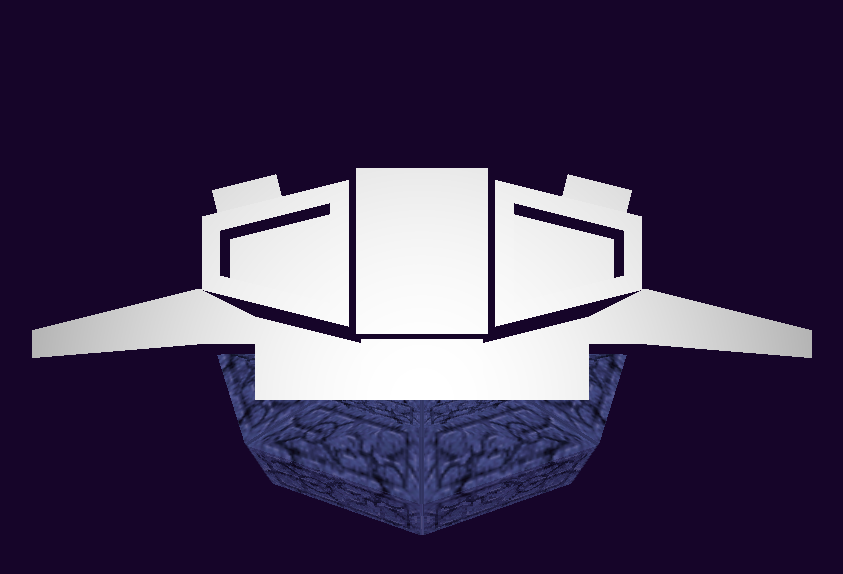
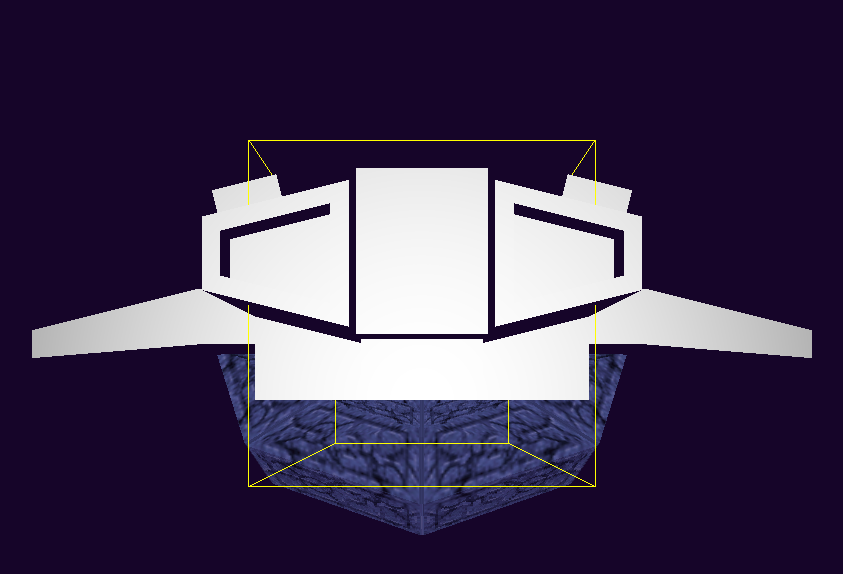
Before and after one commit to SpicyCactuar/starship, a plain HTML site: page index.html in a window 1280 px wide. Shown: the whole page, without its empty margins (218-1061 px from the left). Drawn offline with Linux system fonts and the light colour scheme; animation ran at ten frames a second.

Commit message:
Collider drawing

```diff
--- a/index.html
+++ b/index.html
@@ -6,6 +6,9 @@
 
 	<link href="styles/style.css" rel="stylesheet">
 
+	<script type="text/javascript" src="scripts/shader.js"></script>
+	<script type="text/javascript" src="scripts/collider_drawer.js"></script>
+	<script type="text/javascript" src="scripts/collider.js"></script>
 	<script type="text/javascript" src="scripts/object_mesh.js"></script>
 	<script type="text/javascript" src="scripts/object_drawer.js"></script>
 	<script type="text/javascript" src="scripts/game_object.js"></script>
--- a/main.js
+++ b/main.js
@@ -7,6 +7,7 @@ var gl;
 // GameObjects
 var gameObjectList = [];
 var drawerList = [];
+var colliderList = [];
 
 // Camera
 var camera = new Camera();
@@ -17,10 +18,10 @@ window.onload = async function() {
     initializeScene()
     updateCanvasSize()
 	startGameLoop()
-	InitializeGameInputListeners()
+	initializeGameInputListeners()
 }
 
-function InitializeGameInputListeners(){
+function initializeGameInputListeners(){
 	document.addEventListener('keydown', function(event) {
 		var current_angleX = camera.rotation[0]
 		var current_angleY = camera.rotation[1]
@@ -82,6 +83,7 @@ function initializeScene() {
 
 	let starship = createStarship(cameraMatrices)
 	gameObjectList.push(starship)
+	colliderList.push(starship.collider)
 
 	stage.setScale(1.0, 1.0, 1.0)
 	stage.setRotation(45.0, 0.0, 0.0)
@@ -89,7 +91,6 @@ function initializeScene() {
 
 	starship.setTranslation(0.0, 0.0, -3.0)
 	starship.setRotation(0.0, 180.0, 0.0)
-
 }
 
 function createStage(cameraMatrices) {
@@ -176,9 +177,13 @@ function notifyViewportUpdated() {
 	drawerList.forEach(function(drawer) {
 		drawer.onModelViewProjectionUpdated(matrices.mvp, matrices.mv)
 	})
+	colliderList.forEach(function(collider) {
+		collider.onModelViewProjectionUpdated(matrices.mvp)
+	})
 	gameObjectList.forEach(function(gameObject) {
 		gameObject.updateWorldTransform()
 	})
+
 }
 
 function startGameLoop() {
--- /dev/null
+++ b/scripts/collider.js
@@ -0,0 +1,79 @@
+class Collider {
+    constructor(position, width, height, depth) {
+        this.position = position
+
+        this.halfWidth = width / 2.0
+        this.halfHeight = height / 2.0
+        this.halfDepth = depth / 2.0
+
+        this.drawer = new ColliderDrawer()
+        this.drawer.setColliderData(this)
+    }
+
+    draw() {
+        this.drawer.draw()
+    }
+
+    onModelViewProjectionUpdated(mvp) {
+        this.drawer.onModelViewProjectionUpdated(mvp)
+    }
+
+    updateWorldTransform(worldTransform) {
+        let colliderTransform = [
+            1.0, 0.0, 0.0, 0.0,
+            0.0, 1.0, 0.0, 0.0,
+            0.0, 0.0, 1.0, 0.0,
+            this.position[0] + worldTransform[12], this.position[1] + worldTransform[13], this.position[2] + worldTransform[14], 1.0,
+        ]
+
+        //worldTransform = matrixMultiply(worldTransform, colliderTransform)
+
+        this.drawer.updateWorldTransform(colliderTransform)
+    }
+
+    getFacesBuffer() {
+        // y+ arriba
+        // z+ mirando hacia adelante (z- es hacia la cámara)
+        // x+ derecha desde la cámara
+
+        let facesBuffer = [
+            // top (xz)
+            -this.halfWidth, this.halfHeight, this.halfDepth, // top left
+            this.halfWidth, this.halfHeight, this.halfDepth, // top right
+            this.halfWidth, this.halfHeight, -this.halfDepth, // bottom right
+            -this.halfWidth, this.halfHeight, -this.halfDepth, // bottom left
+
+            // front (xy)
+            -this.halfWidth, this.halfHeight, this.halfDepth, // top left
+            this.halfWidth, this.halfHeight, this.halfDepth, // top right
+            this.halfWidth, -this.halfHeight, this.halfDepth, // bottom right
+            -this.halfWidth, -this.halfHeight, this.halfDepth, // bottom left
+
+            // right (yz)
+            this.halfWidth, this.halfHeight, -this.halfDepth, // top left
+            this.halfWidth, this.halfHeight, this.halfDepth, // top right
+            this.halfWidth, -this.halfHeight, this.halfDepth, // bottom right
+            this.halfWidth, -this.halfHeight, -this.halfDepth, // bottom left
+
+            // back (xy)
+            -this.halfWidth, this.halfHeight, -this.halfDepth, // top left
+            this.halfWidth, this.halfHeight, -this.halfDepth, // top right
+            this.halfWidth, -this.halfHeight, -this.halfDepth, // bottom right
+            -this.halfWidth, -this.halfHeight, -this.halfDepth, // bottom left
+
+            // left (yz)
+            -this.halfWidth, this.halfHeight, -this.halfDepth, // top left
+            -this.halfWidth, this.halfHeight, this.halfDepth, // top right
+            -this.halfWidth, -this.halfHeight, this.halfDepth, // bottom right
+            -this.halfWidth, -this.halfHeight, -this.halfDepth, // bottom left
+
+            // bottom (xz)
+            -this.halfWidth, -this.halfHeight, this.halfDepth, // top left
+            this.halfWidth, -this.halfHeight, this.halfDepth, // top right
+            this.halfWidth, -this.halfHeight, -this.halfDepth, // bottom right
+            -this.halfWidth, -this.halfHeight, -this.halfDepth, // bottom left
+        ]
+
+        return facesBuffer
+    }
+}
--- /dev/null
+++ b/scripts/collider_drawer.js
@@ -0,0 +1,83 @@
+class ColliderDrawer {
+
+    constructor() {
+        this.prog = createShaderProgram(colliderVS, colliderFS)
+
+        this.mvpLoc = gl.getUniformLocation(this.prog, 'mvp')
+        this.colLoc = gl.getUniformLocation(this.prog, 'color')
+		this.posLoc = gl.getAttribLocation(this.prog, 'pos')
+		this.positionBuffer = gl.createBuffer()
+
+        this.mvp = null
+
+        this.setColor([1.0, 1.0, 0.0, 1.0])
+    }
+
+    setColor(color) {
+        gl.useProgram(this.prog);
+        gl.uniform4fv(this.colLoc, color);
+    }
+
+    setColliderData(collider) {
+        let vertices = collider.getFacesBuffer()
+
+        gl.useProgram(this.prog);
+
+        gl.bindBuffer(gl.ARRAY_BUFFER, this.positionBuffer);
+        gl.bufferData(gl.ARRAY_BUFFER, new Float32Array(vertices), gl.STATIC_DRAW);
+    }
+
+	onModelViewProjectionUpdated(mvp) {
+		this.mvp = mvp
+	}
+
+    updateWorldTransform(worldTransform) {
+        if (this.mvp == null) return
+
+        let newMVP = matrixMultiply(this.mvp, worldTransform)
+
+		// Set mvp matrix value in shaders
+		gl.useProgram(this.prog);
+		gl.uniformMatrix4fv(this.mvpLoc, false, newMVP);
+	}
+
+	draw() {
+		gl.useProgram(this.prog);
+        // Enables position attribute as a vec3
+        gl.bindBuffer(gl.ARRAY_BUFFER, this.positionBuffer);
+        gl.vertexAttribPointer(this.posLoc, 3, gl.FLOAT, false, 0, 0);
+        gl.enableVertexAttribArray(this.posLoc);
+
+        for (var i = 0; i < 6; i++) {
+            this.drawFace(i)
+        }
+	}
+
+    drawFace(faceIndex) {
+        // Draw lines
+        gl.drawArrays(gl.LINE_LOOP, faceIndex * 4, 4);
+    }
+
+}
+
+// Vertex Shader
+var colliderVS = `
+	attribute vec3 pos;
+
+	uniform mat4 mvp;
+
+	void main() {
+		gl_Position = mvp * vec4(pos, 1.0);
+	}
+`;
+
+// Fragment Shader
+var colliderFS = `
+	precision mediump float;
+
+    uniform vec4 color;
+
+	void main() {
+		gl_FragColor = color;
+	}
+`;
--- a/scripts/game_object.js
+++ b/scripts/game_object.js
@@ -8,6 +8,7 @@ class GameObject {
         this.drawer = objectDrawer
 		this.name = name
 
+		this.collider = new Collider([0.0, 0.25, 0.0], 1.0, 1.0, 2.0)
         this.updateWorldTransform()
     }
 
@@ -21,11 +22,13 @@ class GameObject {
 			this.translation[0], this.translation[1], this.translation[2], 1.0
 		]
 
+		this.collider.updateWorldTransform(worldTransform)
         this.drawer.updateWorldTransform(worldTransform)
 	}
 
     draw() {
         this.drawer.draw()
+		this.collider.draw()
     }
 
     update() {}
--- a/scripts/object_drawer.js
+++ b/scripts/object_drawer.js
@@ -73,7 +73,7 @@ class ObjectDrawer {
 		gl.uniform1f(this.shininessLoc, shininess)
 	}
 
-	onModelViewProjectionUpdated(mvp, mv){
+	onModelViewProjectionUpdated(mvp, mv) {
 		this.mvp = mvp
 		this.mv = mv
 	}
@@ -179,41 +179,3 @@ var starshipFS = `
 		gl_FragColor = I * (cosTheta * Kd + (Ks * pow(cosSigma, shininess)));
 	}
 `;
-
-// Compiles vsSource and fsSource as vertex & fragment shaders respectively
-// Returns the associated program
-function createShaderProgram(vsSource, fsSource, wgl=gl)
-{
-	// Compile each shader separately
-	const vs = compileShader(wgl.VERTEX_SHADER, vsSource, wgl)
-	const fs = compileShader(wgl.FRAGMENT_SHADER, fsSource, wgl)
-
-	// Create & attach shaders to program
-	const prog = wgl.createProgram()
-	wgl.attachShader(prog, vs)
-	wgl.attachShader(prog, fs)
-	wgl.linkProgram(prog)
-
-	if (!wgl.getProgramParameter(prog, wgl.LINK_STATUS)) {
-		alert('Failed to initialize shader program: ' + wgl.getProgramInfoLog(prog))
-		return null
-	}
-	return prog
-}
-
-// Compile a shader source of type gl.VERTEX_SHADER or gl.FRAGMENT_SHADER
-function compileShader(type, source)
-{
-	// Creates & compiles shader
-	const shader = gl.createShader(type)
-	gl.shaderSource(shader, source)
-	gl.compileShader(shader)
-
-	// Checks successful shader compilation
-	if (!gl.getShaderParameter( shader, gl.COMPILE_STATUS)) {
-		alert('Failed to compile shader:' + gl.getShaderInfoLog(shader))
-		gl.deleteShader(shader)
-		return null
-	}
-	return shader
-}
--- /dev/null
+++ b/scripts/shader.js
@@ -0,0 +1,37 @@
+// Compiles vsSource and fsSource as vertex & fragment shaders respectively
+// Returns the associated program
+function createShaderProgram(vsSource, fsSource, wgl=gl)
+{
+	// Compile each shader separately
+	const vs = compileShader(wgl.VERTEX_SHADER, vsSource, wgl)
+	const fs = compileShader(wgl.FRAGMENT_SHADER, fsSource, wgl)
+
+	// Create & attach shaders to program
+	const prog = wgl.createProgram()
+	wgl.attachShader(prog, vs)
+	wgl.attachShader(prog, fs)
+	wgl.linkProgram(prog)
+
+	if (!wgl.getProgramParameter(prog, wgl.LINK_STATUS)) {
+		alert('Failed to initialize shader program: ' + wgl.getProgramInfoLog(prog))
+		return null
+	}
+	return prog
+}
+
+// Compile a shader source of type gl.VERTEX_SHADER or gl.FRAGMENT_SHADER
+function compileShader(type, source)
+{
+	// Creates & compiles shader
+	const shader = gl.createShader(type)
+	gl.shaderSource(shader, source)
+	gl.compileShader(shader)
+
+	// Checks successful shader compilation
+	if (!gl.getShaderParameter( shader, gl.COMPILE_STATUS)) {
+		alert('Failed to compile shader:' + gl.getShaderInfoLog(shader))
+		gl.deleteShader(shader)
+		return null
+	}
+	return shader
+}
```
